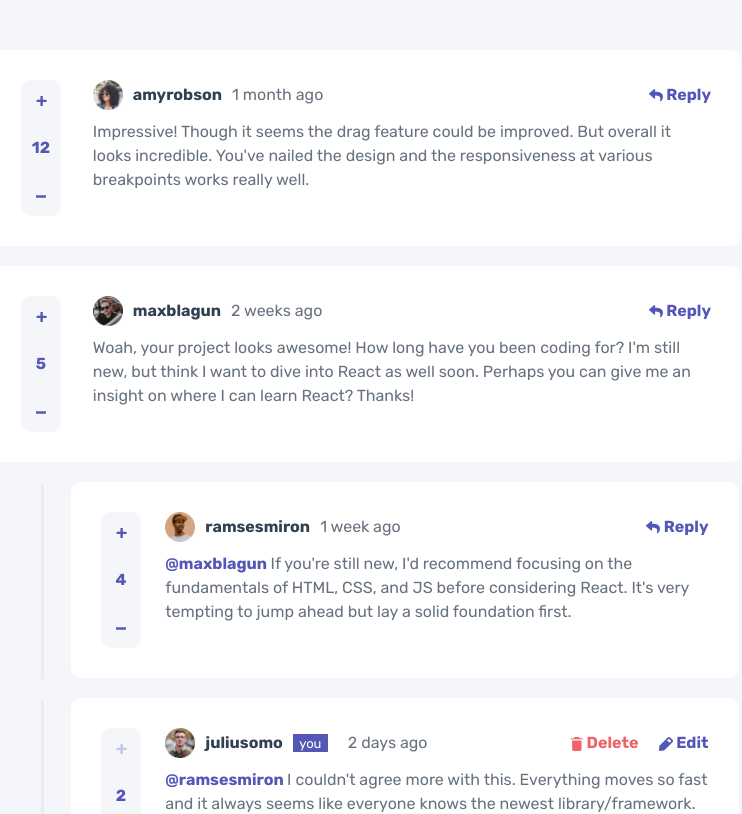
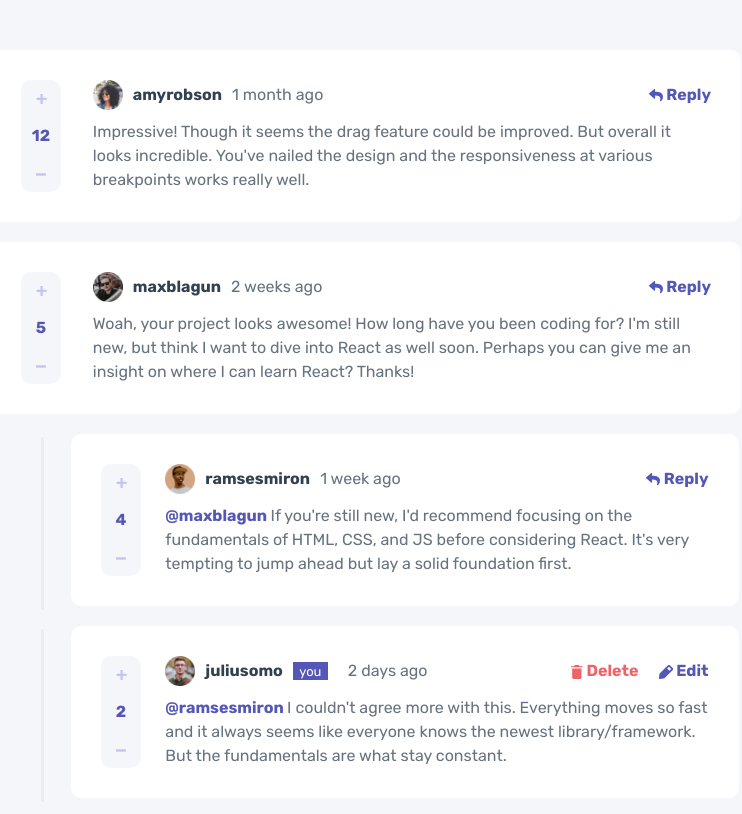
Before and after one commit to rexfordkode/interactive-comments, a React (Create React App) app: page / in a window 1280 px wide. Shown: the top 814 px of the page, without its empty margins (274-1016 px from the left). Built offline with nearby package versions, Linux system fonts and the light colour scheme.

Commit message:
fixed the hover state issue

```diff
--- a/src/components/comment.css
+++ b/src/components/comment.css
@@ -30,7 +30,12 @@
 
 .flex-item {
   margin: 0 auto;
-  padding: 8px 0;
+  display: flex;
+  justify-content: center;
+  align-items: center;
+  /* outline: 2px solid red; */
+  width: 30px;
+  height: 30px;
 }
 
 .avatar {
@@ -64,12 +69,9 @@
   cursor: pointer;
 }
 
-.upvote:hover {
-  background-color: var(--blue);
-}
-
-.downvote:hover {
-  background-color: var(--blue);
+.viewervote svg path:hover {
+  cursor: pointer;
+  fill: #5357b6;
 }
 
 .deleteButton {
@@ -158,7 +160,7 @@
 
 .disabled {
   cursor: default !important;
-  opacity: 50% !important;
+  opacity: 50%;
 }
 
 .updateRow {
--- a/src/components/comment.js
+++ b/src/components/comment.js
@@ -21,8 +21,8 @@ export default function Comment({
   //   modified
   const [vote, setVote] = useState(false);
 
-  const [iconPlusFill, setIconPlusFill] = useState("#5357b6");
-  const [iconMinusFill, setIconMinusFill] = useState("#5357b6");
+  const [iconPlusFill, setIconPlusFill] = useState("#c5c6ef");
+  const [iconMinusFill, setIconMinusFill] = useState("#c5c6ef");
 
   const [edit, setEdit] = useState(false);
   const [current, setCurrent] = useState(false);
@@ -31,7 +31,6 @@ export default function Comment({
   useEffect(() => {
     const curr = username === currentUser.username;
     setCurrent(curr);
-    console.log("something changed");
   }, [currentUser, username]);
 
   //
```
